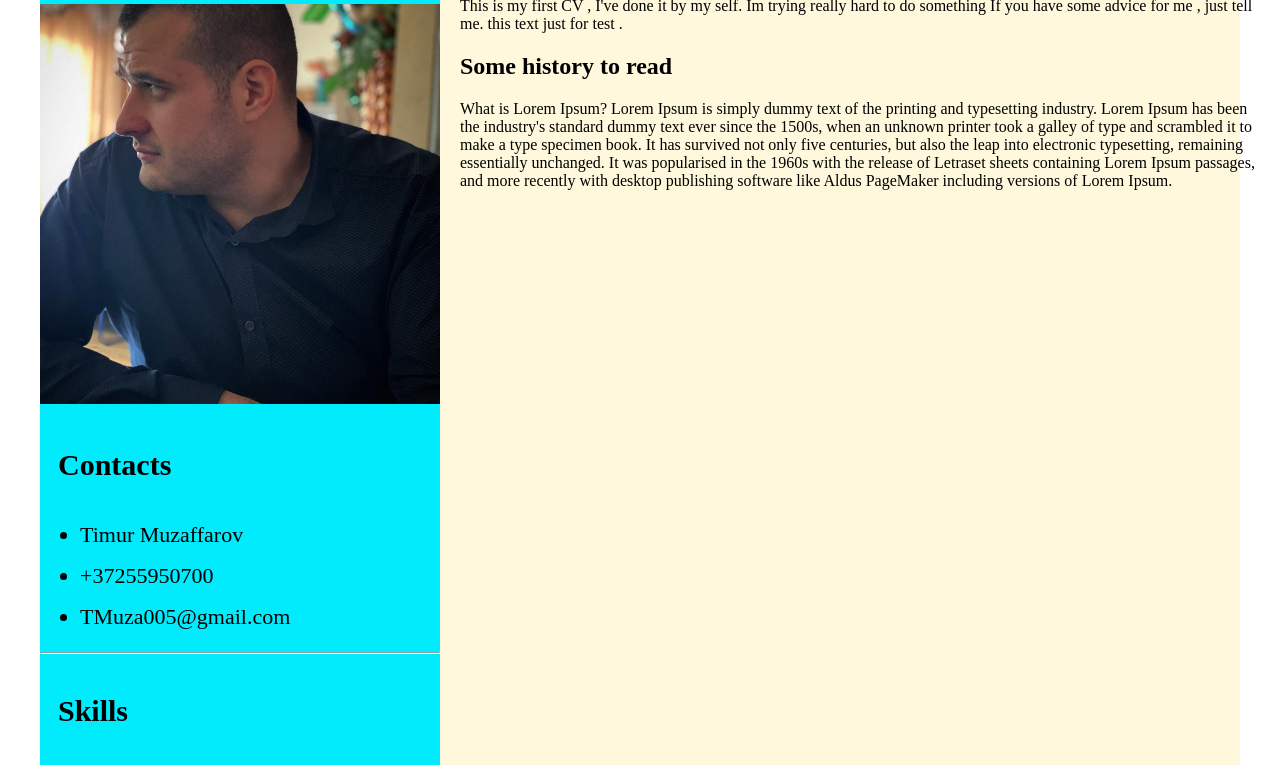
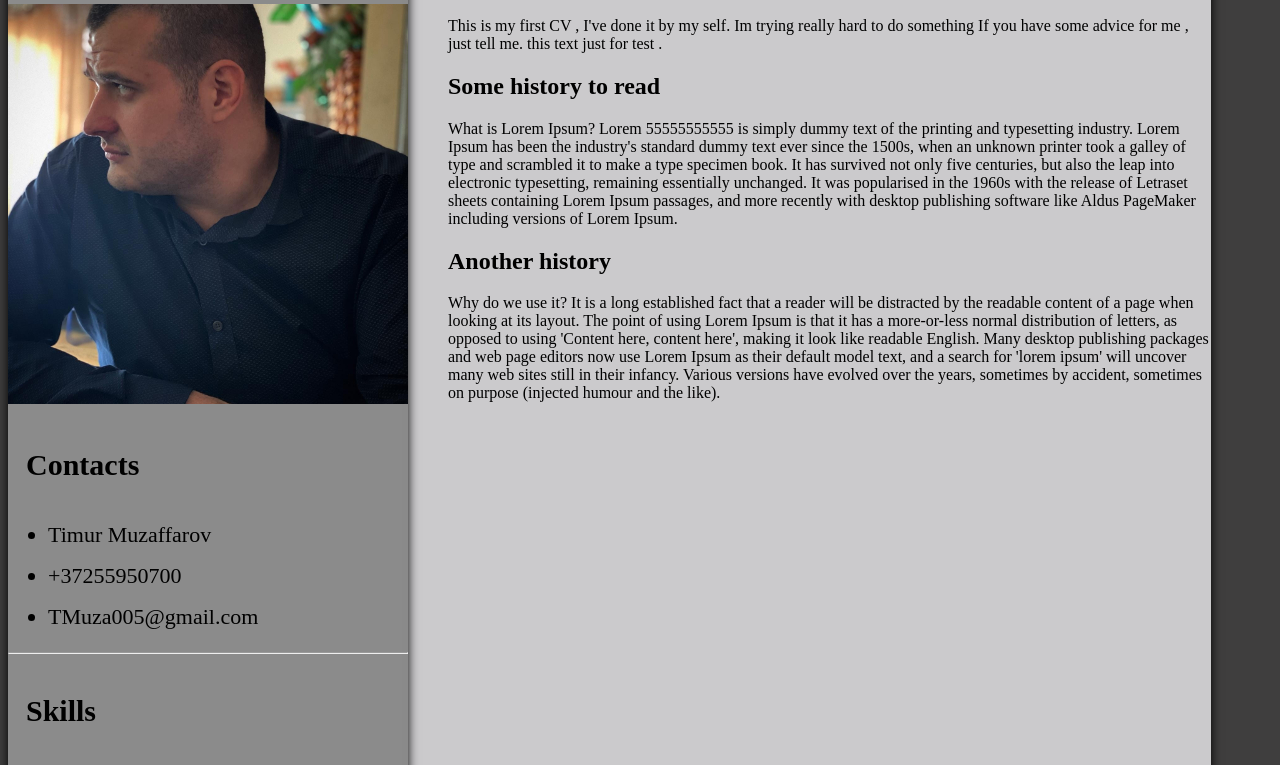
Before and after one commit to T1mRage/Learning, a plain HTML site: page Index.html in a window 1280 px wide. Shown: the part 378-1143 px from the top of the page. Drawn offline with Linux system fonts and the light colour scheme; files that its build step writes are made by us from their sources.

Commit message:
homework

```diff
--- a/Index.html
+++ b/Index.html
@@ -31,15 +31,22 @@
     </div>
     <div id="rightside">
         <h2 class="about">About me</h2>
-        <span class="ftex">This is my first CV , I've done it by my self.
+        <p class="ftex">This is my first CV , I've done it by my self.
              Im trying really hard to do something
             If you have some advice for me , just tell me.
             this text just for test .
-        </span>
+        </p>
         <h2 class="about">Some history to read</h2>
-        <span class="ftex">What is Lorem Ipsum?
-            Lorem Ipsum is simply dummy text of the printing and typesetting industry. Lorem Ipsum has been the industry's standard dummy text ever since the 1500s, when an unknown printer took a galley of type and scrambled it to make a type specimen book. It has survived not only five centuries, but also the leap into electronic typesetting, remaining essentially unchanged. It was popularised in the 1960s with the release of Letraset sheets containing Lorem Ipsum passages, and more recently with desktop publishing software like Aldus PageMaker including versions of Lorem Ipsum.
-        </span>
+        <p class="ftex">What is Lorem Ipsum?
+            Lorem 55555555555 is simply dummy text of the printing and typesetting industry. Lorem Ipsum has been the industry's standard dummy text ever since the 1500s, when an unknown printer took a galley of type and scrambled it to make a type specimen book. It has survived not only five centuries, but also the leap into electronic typesetting, remaining essentially unchanged. It was popularised in the 1960s with the release of Letraset sheets containing Lorem Ipsum passages, and more recently with desktop publishing software like Aldus PageMaker including versions of Lorem Ipsum.
+        </p>
+        <h2 class="about">Another history</h2>
+        <p class="ftex">Why do we use it?
+            It is a long established fact that a reader will be distracted by the readable content of a page when looking at its layout. The point of using Lorem Ipsum is that it has a more-or-less normal distribution of letters, as opposed to using 'Content here, content here', making it look like readable English. Many desktop publishing packages and web page editors now use Lorem Ipsum as their default model text, and a search for 'lorem ipsum' will uncover many web sites still in their infancy. Various versions have evolved over the years, sometimes by accident, sometimes on purpose (injected humour and the like).
+        </p>
+    </div>
+    <div id="circle">
+        <p>some info</p>
     </div>
 </body>
 </html>
--- a/css/style.css
+++ b/css/style.css
@@ -1,16 +1,21 @@
 body {
     display: flex;
     justify-content: center;
+    background-color: rgb(63, 62, 62);
 }
 #leftside {
-    background-color: rgb(0, 235, 252);
+    background-color: rgba(141, 141, 141, 0.973);
     margin-top: 300px;
     height: 1250px;
+    position: relative;
+    box-shadow: 0 0 10px black;
 }
 #rightside {
-    background-color: cornsilk;
+    background-color: rgb(203, 202, 204);
     margin-top: 300px;
     width: 800px;
+    padding: 20px;
+    box-shadow: 0 0 10px black;
 }
 #CV {
     margin-left: 18px;
@@ -46,5 +51,7 @@ body {
 .ftex {
     position: relative;
     left: 20px;
+}
+#circle {
 
 }
```
